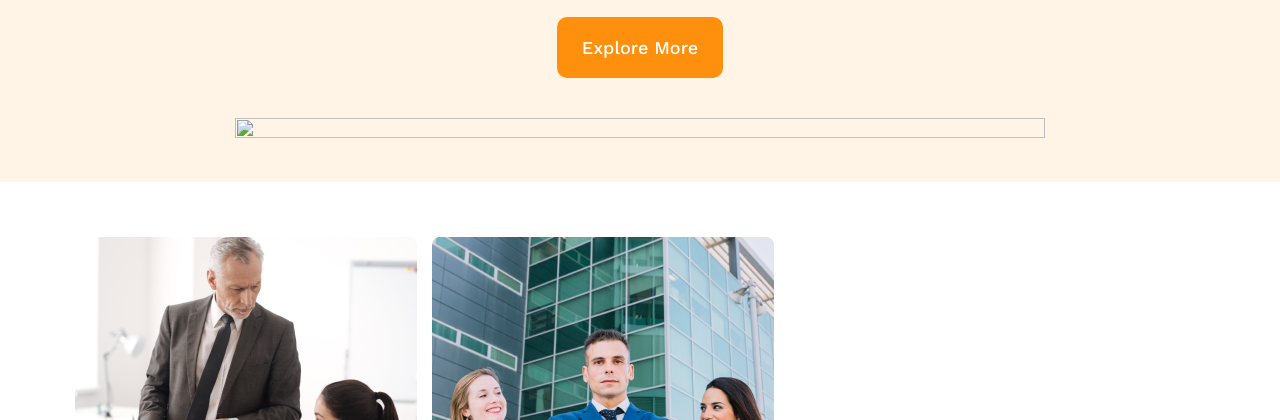
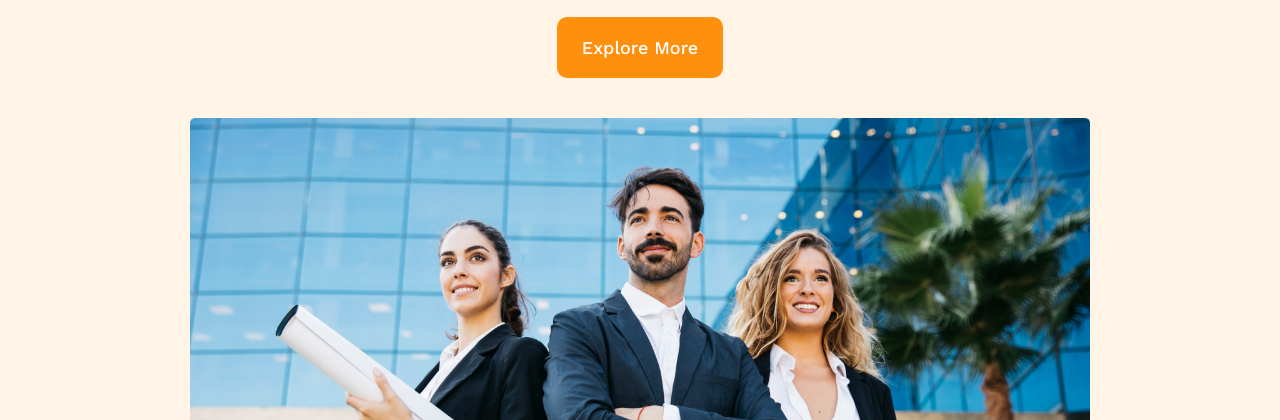
Before and after one commit to Ayman-Jawad/assignment-02-architecture, a plain HTML site: page index.html in a window 1280 px wide. Shown: the part 380-800 px from the top of the page. Drawn offline with nearby package versions, Linux system fonts and the light colour scheme; the site is published under a folder, as on GitHub Pages, so addresses that start at the root find nothing.

Commit message:
more issues fixed

```diff
--- a/index.html
+++ b/index.html
@@ -52,7 +52,7 @@
                 </div>
             </div>
             <div class="banner-image">
-                <img class="image-size" src="/images/banner.png" alt="">
+                <img class="image-size" src="images/banner.png" alt="">
             </div>
         </div>
 
```
